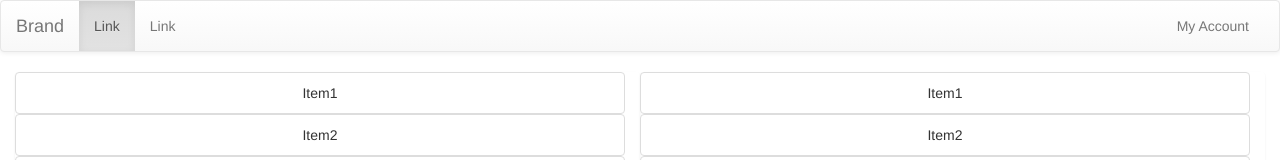
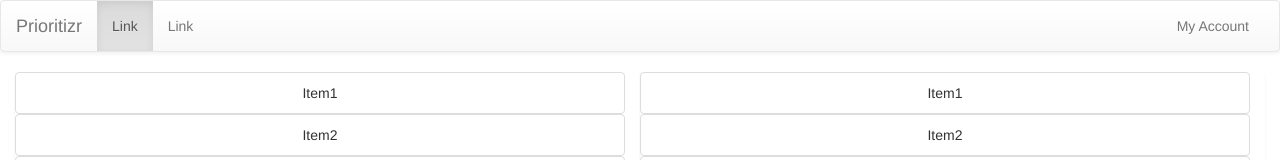
Before and after one commit to fkotsian/prioritizr, a plain HTML site: page index.html in a window 1280 px wide. Shown: the top 160 px of the page. Drawn offline with Linux system fonts and the light colour scheme.

Commit message:
Display name in navbar.

```diff
--- a/index.html
+++ b/index.html
@@ -26,7 +26,7 @@
             <span class="icon-bar">Icon2</span>
             <span class="icon-bar">Icon3</span>
           </button>
-          <a class="navbar-brand" href="#">Brand</a>
+          <a class="navbar-brand" href="#">Prioritizr</a>
         </div>
 
         <div class="collapse navbar-collapse" id="navbar-collapse-1">
```
